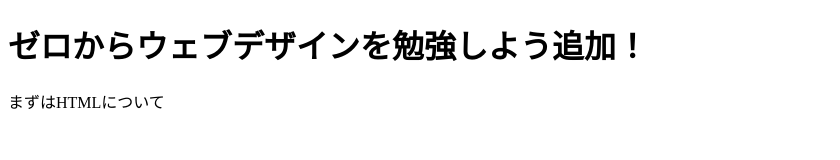
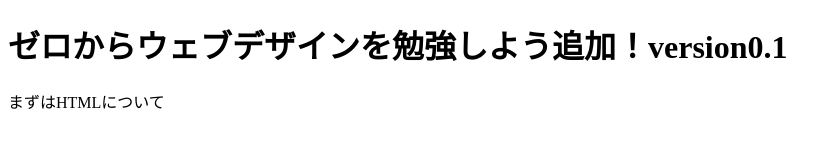
Before and after one commit to yuki-uehara/test_repo, a plain HTML site: page top.html in a window 1280 px wide. Shown: the whole page, without its empty margins (0-840 px from the left). Drawn offline with Linux system fonts and the light colour scheme.

Commit message:
versionを更新

```diff
--- a/top.html
+++ b/top.html
@@ -6,7 +6,7 @@
   </head>
 
   <body>
-    <h1>ゼロからウェブデザインを勉強しよう追加！</h1>
+    <h1>ゼロからウェブデザインを勉強しよう追加！version0.1</h1>
     <p>まずはHTMLについて</p>
   </body>
 </html>
```
